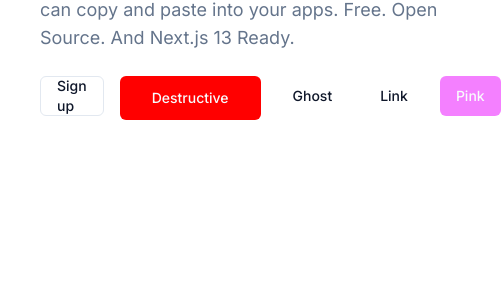
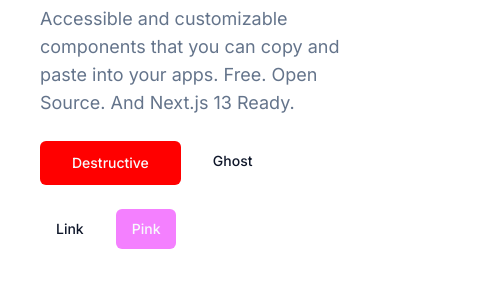
Before and after one commit to urbanobaz/expensy, a Next.js app: page / in a window 390 px wide. Shown: the part 250-549 px from the top of the page, 501 px wide, since content can reach past the window. Built offline with nearby package versions, Linux system fonts and the light colour scheme; no server answers.

Commit message:
Trying to fix respondsiveness issues on mobiles screens

```diff
--- a/app/page.tsx
+++ b/app/page.tsx
@@ -21,14 +21,6 @@ export default function IndexPage() {
           target="_blank"
           rel="noreferrer"
           href={siteConfig.links.signup}
-          className={buttonVariants({ variant: "outline" })}
-        >
-          Sign up
-        </Link>
-        <Link
-          target="_blank"
-          rel="noreferrer"
-          href={siteConfig.links.signup}
           className={buttonVariants({ variant: "destructive", size: "lg" })}
         >
           Destructive
@@ -41,6 +33,8 @@ export default function IndexPage() {
         >
           Ghost
         </Link>
+      </div>
+      <div className="flex gap-4">
         <Link
           target="_blank"
           rel="noreferrer"
```
